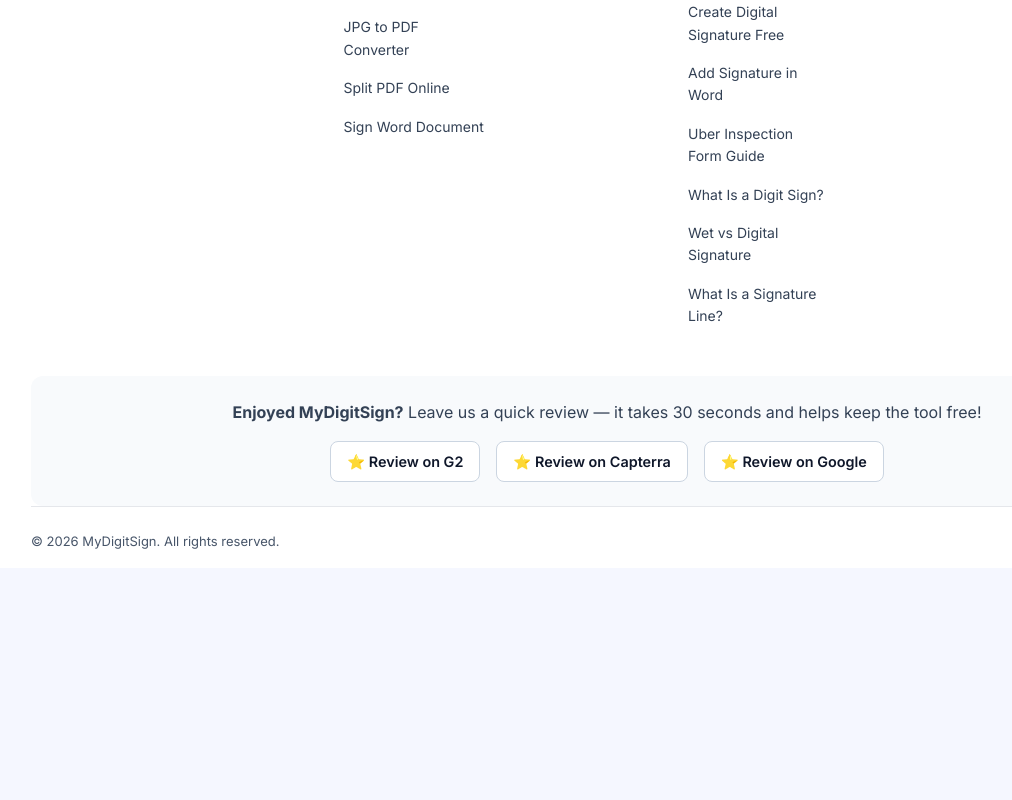
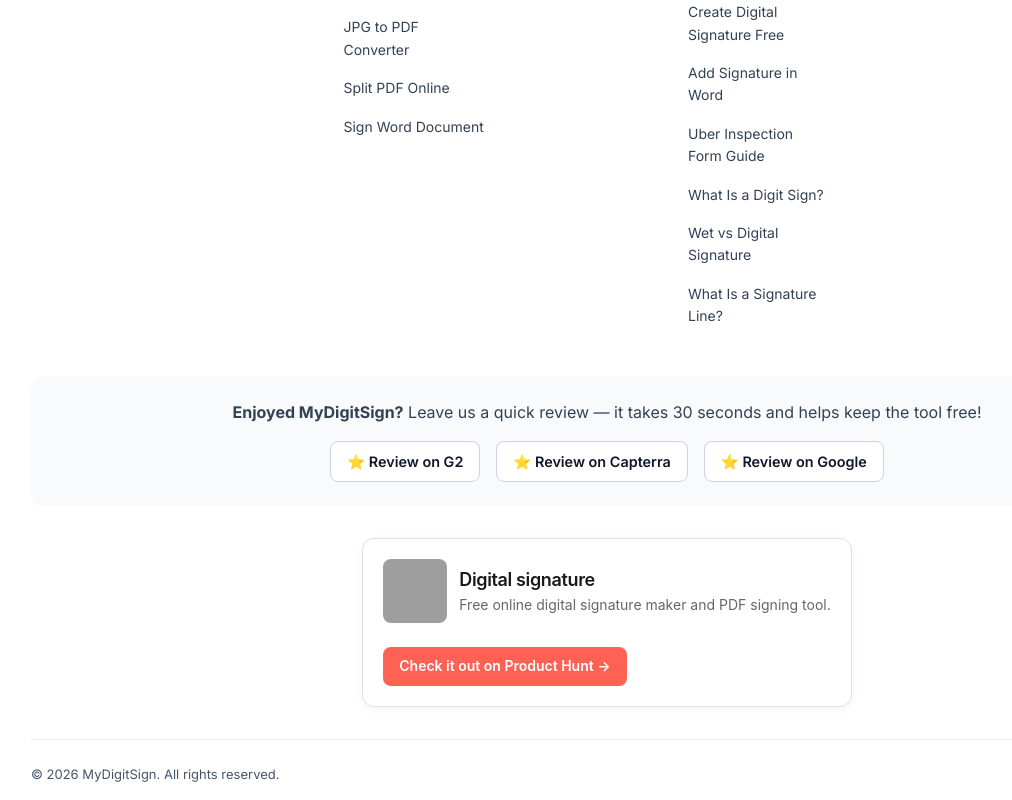
Before and after one commit to sidAli1993/signflow, a Next.js app: page / in a window 1280 px wide. Shown: the part 5923-6723 px from the top of the page, without its empty margins (33-1045 px from the left). Before the commit the page ends 6491 px from the top, so only its background shows below. Built offline with nearby package versions, Linux system fonts and the light colour scheme; no server answers; grey boxes are pictures that could not be loaded.

Commit message:
Add Product Hunt embed badge to footer

```diff
--- a/src/components/marketing/Footer.tsx
+++ b/src/components/marketing/Footer.tsx
@@ -122,6 +122,20 @@
           </div>
         </div>
 
+        {/* Product Hunt Badge */}
+        <div style={{ display: 'flex', justifyContent: 'center', margin: '2rem 0' }}>
+          <div style={{ fontFamily: '-apple-system, BlinkMacSystemFont, "Segoe UI", Roboto, "Helvetica Neue", Arial, sans-serif', border: '1px solid rgb(224, 224, 224)', borderRadius: '12px', padding: '20px', maxWidth: '500px', background: 'rgb(255, 255, 255)', boxShadow: 'rgba(0, 0, 0, 0.05) 0px 2px 8px' }}>
+            <div style={{ display: 'flex', alignItems: 'center', gap: '12px', marginBottom: '12px' }}>
+              <img alt="Digital signature" src="https://ph-files.imgix.net/d93e131a-5778-49a5-8fb4-349236f7a616.png?auto=compress,format&codec=mozjpeg&cs=strip&fit=crop&h=80&w=80" style={{ width: '64px', height: '64px', borderRadius: '8px', objectFit: 'cover', flexShrink: 0 }} />
+              <div style={{ flex: '1 1 0%', minWidth: '0px' }}>
+                <h3 style={{ margin: '0px', fontSize: '18px', fontWeight: 600, color: 'rgb(26, 26, 26)', lineHeight: 1.3, overflow: 'hidden', textOverflow: 'ellipsis', whiteSpace: 'nowrap' }}>Digital signature</h3>
+                <p style={{ margin: '4px 0px 0px', fontSize: '14px', color: 'rgb(102, 102, 102)', lineHeight: 1.4, overflow: 'hidden', textOverflow: 'ellipsis', display: '-webkit-box', WebkitLineClamp: 2, WebkitBoxOrient: 'vertical' }}>Free online digital signature maker and PDF signing tool.</p>
+              </div>
+            </div>
+            <a href="https://www.producthunt.com/products/digital-signature-2?embed=true&utm_source=embed&utm_medium=post_embed" target="_blank" rel="noopener noreferrer" style={{ display: 'inline-flex', alignItems: 'center', gap: '4px', marginTop: '12px', padding: '8px 16px', background: 'rgb(255, 97, 84)', color: 'rgb(255, 255, 255)', textDecoration: 'none', borderRadius: '8px', fontSize: '14px', fontWeight: 600 }}>Check it out on Product Hunt →</a>
+          </div>
+        </div>
+
         <div className={styles.bottom}>
           <p className={styles.copyright}>&copy; {new Date().getFullYear()} MyDigitSign. All rights reserved.</p>
         </div>
```
